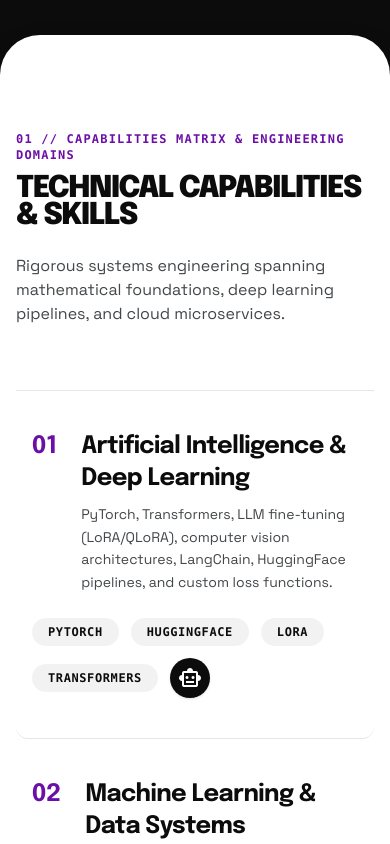
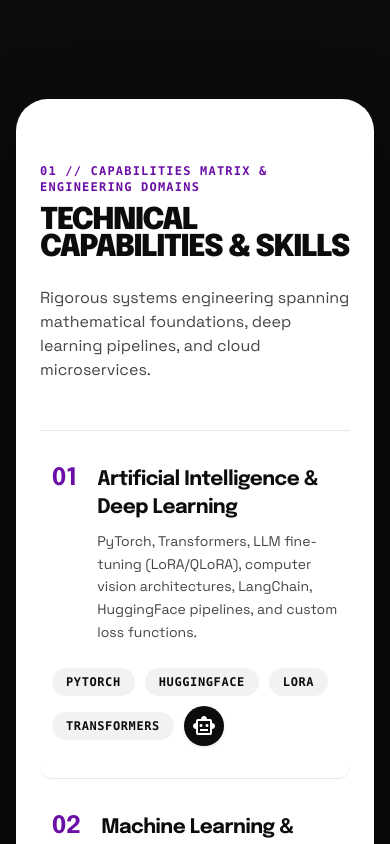
Before and after one commit to kumaranil0001/Portfolio, a Next.js app: page / in a window 390 px wide. Shown: the part 3320-4164 px from the top of the page. Built offline with nearby package versions, Linux system fonts and the light colour scheme; no server answers; the database is empty.

Commit message:
style: frame technical capabilities with side margins and add generous bottom spacing

```diff
--- a/src/components/CapabilitiesSection.tsx
+++ b/src/components/CapabilitiesSection.tsx
@@ -9,11 +9,12 @@ export function CapabilitiesSection() {
   return (
     <section
       id="skills"
-      className="relative w-full bg-white text-[#0C0C0C] rounded-t-[40px] sm:rounded-t-[60px] py-24 md:py-36 px-4 sm:px-8 lg:px-16 shadow-2xl z-20"
+      className="relative w-full my-16 sm:my-24 md:my-32 px-4 sm:px-8 lg:px-14 z-20"
     >
-      <div className="max-w-[1600px] mx-auto flex flex-col">
+      {/* Framed Editorial Card with Left & Right Margins and Rounded Corners */}
+      <div className="w-full max-w-[1480px] mx-auto bg-white text-[#0C0C0C] rounded-[32px] sm:rounded-[48px] lg:rounded-[56px] py-16 sm:py-20 md:py-24 px-6 sm:px-10 md:px-16 lg:px-20 shadow-[0_25px_70px_rgba(0,0,0,0.65)] flex flex-col">
         {/* Section Header */}
-        <div className="flex flex-col md:flex-row md:items-end justify-between gap-6 mb-16 md:mb-24">
+        <div className="flex flex-col md:flex-row md:items-end justify-between gap-6 mb-12 sm:mb-16 md:mb-20">
           <div>
             <span className="font-mono text-xs sm:text-sm uppercase tracking-widest text-[#6b0fa6] font-bold mb-3 block">
               01 // CAPABILITIES MATRIX & ENGINEERING DOMAINS
@@ -28,18 +29,18 @@ export function CapabilitiesSection() {
         </div>
 
         {/* 5 Domain Modules Hairline Grid */}
-        <div className="flex flex-col w-full divide-y divide-[#0C0C0C]/10 border-y border-[#0C0C0C]/10">
+        <div className="flex flex-col w-full divide-y divide-[#0C0C0C]/10 border-y border-[#0C0C0C]/10 mb-10 sm:mb-14">
           {data.capabilities.map((cap) => (
             <div
               key={cap.id}
-              className="group py-10 md:py-14 transition-colors hover:bg-[#0C0C0C]/[0.02] flex flex-col md:flex-row items-start md:items-center justify-between gap-6 px-4 rounded-xl"
+              className="group py-8 sm:py-10 md:py-12 transition-colors hover:bg-[#0C0C0C]/[0.02] flex flex-col md:flex-row items-start md:items-center justify-between gap-6 px-3 sm:px-4 rounded-xl"
             >
-              <div className="flex items-baseline gap-6 md:gap-12">
+              <div className="flex items-baseline gap-5 sm:gap-8 md:gap-12">
                 <span className="font-display text-2xl md:text-3xl font-bold text-[#6b0fa6]">
                   {cap.number}
                 </span>
                 <div>
-                  <h3 className="font-display text-2xl md:text-3xl font-bold text-[#0C0C0C] tracking-tight group-hover:translate-x-2 transition-transform">
+                  <h3 className="font-display text-xl sm:text-2xl md:text-3xl font-bold text-[#0C0C0C] tracking-tight group-hover:translate-x-2 transition-transform">
                     {cap.title}
                   </h3>
                   <p className="font-body text-sm sm:text-base text-[#43474a] mt-2 max-w-xl leading-relaxed">
@@ -48,11 +49,11 @@ export function CapabilitiesSection() {
                 </div>
               </div>
 
-              <div className="flex items-center gap-3 shrink-0 flex-wrap">
+              <div className="flex items-center gap-2.5 sm:gap-3 shrink-0 flex-wrap">
                 {cap.tags.map((tag, tIdx) => (
                   <span
                     key={tIdx}
-                    className="px-4 py-1.5 rounded-full bg-[#0C0C0C]/5 text-xs font-mono font-semibold uppercase tracking-wider text-[#0C0C0C]"
+                    className="px-3.5 py-1.5 rounded-full bg-[#0C0C0C]/5 text-xs font-mono font-semibold uppercase tracking-wider text-[#0C0C0C]"
                   >
                     {tag}
                   </span>
@@ -64,6 +65,19 @@ export function CapabilitiesSection() {
             </div>
           ))}
         </div>
+
+        {/* Generous breathing room footer at end of card */}
+        <div className="flex flex-col sm:flex-row items-start sm:items-center justify-between gap-3 pt-6 border-t border-[#0C0C0C]/10 font-mono text-xs text-[#8d9194]">
+          <span className="flex items-center gap-2">
+            <span className="w-2 h-2 rounded-full bg-[#6b0fa6] animate-pulse" />
+            <span className="uppercase tracking-wider font-semibold text-[#0C0C0C]">
+              Continuous Verification & Production Benchmarks
+            </span>
+          </span>
+          <span className="text-[#6b0fa6] font-bold uppercase tracking-wider text-[11px]">
+            ANIL404 // CAPABILITY DOSSIER
+          </span>
+        </div>
       </div>
     </section>
   );
--- a/src/components/ProjectsSection.tsx
+++ b/src/components/ProjectsSection.tsx
@@ -145,7 +145,7 @@ export function ProjectsSection() {
   return (
     <section
       id="projects"
-      className="relative w-full bg-[#0c0c0c] rounded-t-[32px] sm:rounded-t-[48px] -mt-8 py-16 sm:py-20 md:py-24 px-4 sm:px-8 lg:px-12 z-30"
+      className="relative w-full bg-[#0c0c0c] py-16 sm:py-20 md:py-24 px-4 sm:px-8 lg:px-12 z-20"
     >
       <div className="max-w-[1360px] mx-auto flex flex-col">
         {/* Section Header */}
```
